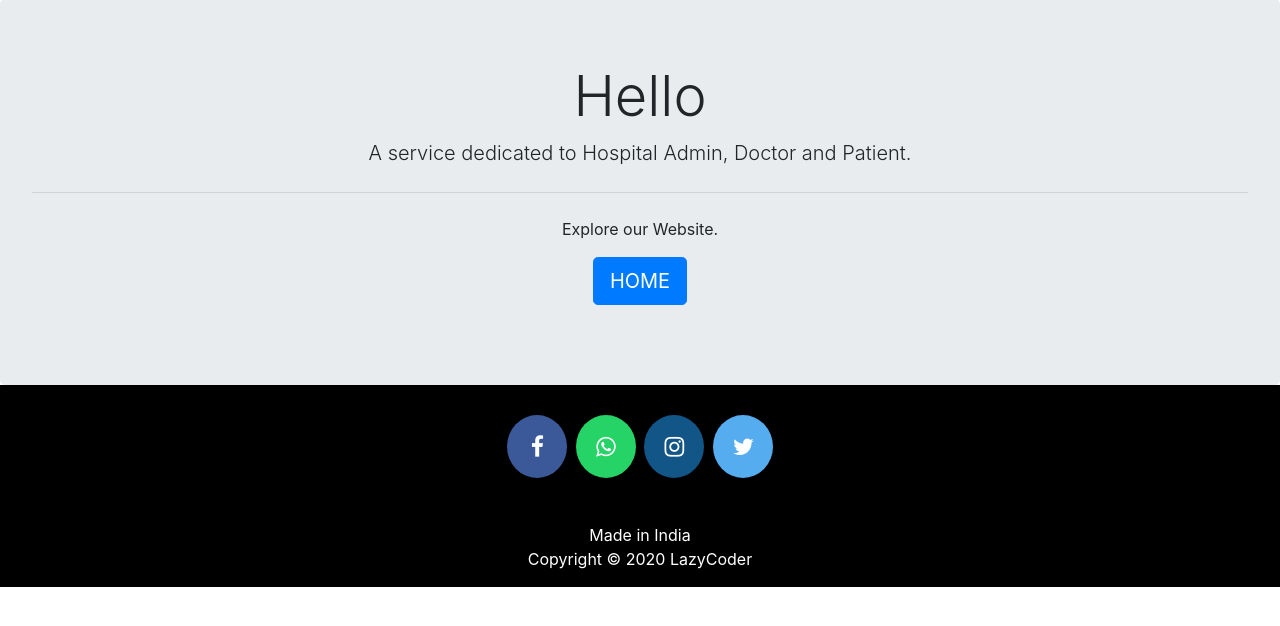
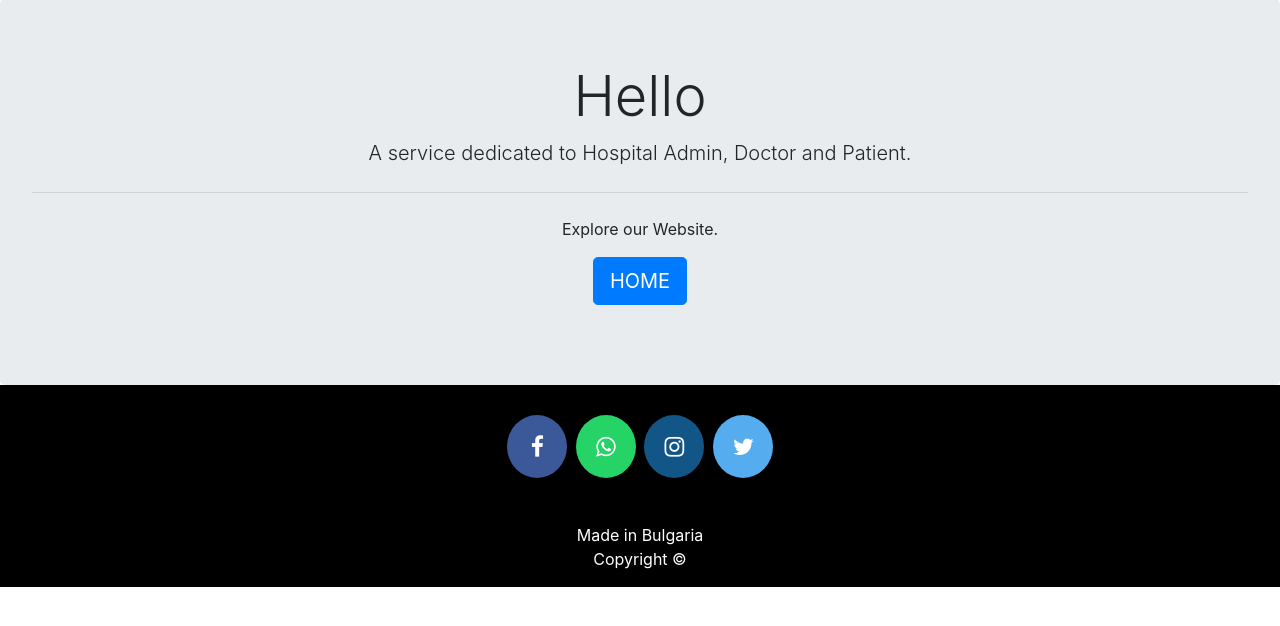
Before and after one commit to RadinaAvramova/hospitalmanagement, a Django app: page /aboutus in a window 1280 px wide. Shown: the part 109-735 px from the top of the page. Run offline with Django 3.2, Linux system fonts and the light colour scheme; some libraries are stand-ins or nearby versions.

Commit message:
Update footer.html

```diff
--- a/templates/hospital/footer.html
+++ b/templates/hospital/footer.html
@@ -74,17 +74,12 @@
     <div class="row">
       <div class="col-md-12 col-sm-12">
         <div style="color:#ffffff;" class="wow fadeInUp footer-copyright">
-          <p>Made in India <br>
-            Copyright &copy; 2020 LazyCoder </p>
+          <p>Made in Bulgaria <br>
+            Copyright &copy;  </p>
         </div>
       </div>
     </div>
   </div>
 </footer>
-<!--
-developed By : sumit kumar
-facebook : fb.com/sumit.luv
-youtube : youtube.com/lazycoders
--->
 
 </html>
```
